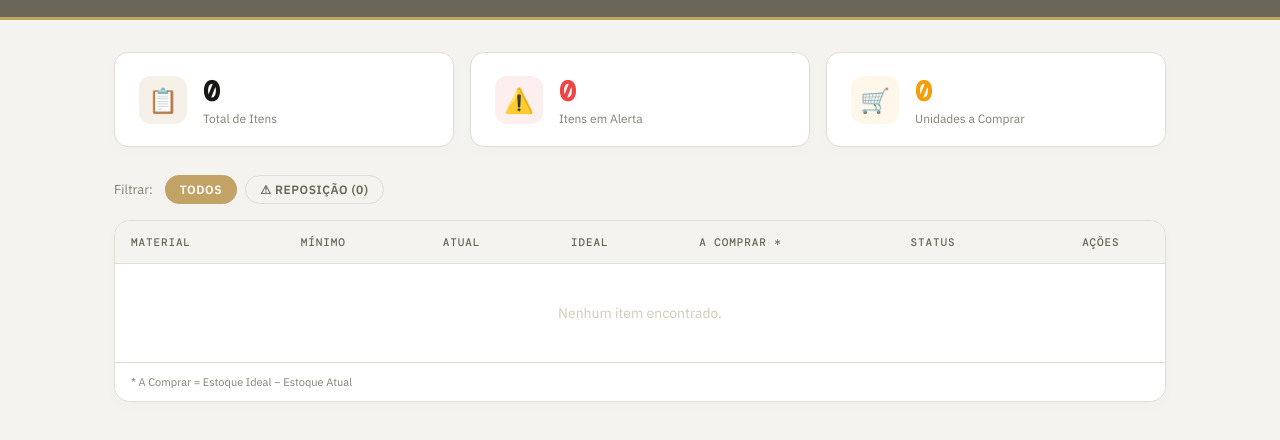
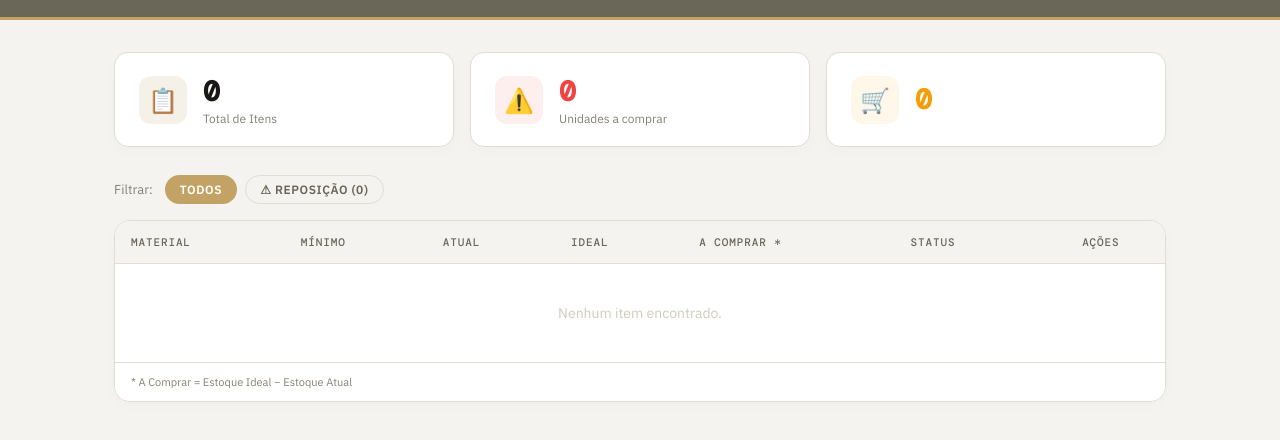
Before and after one commit to MarcosSantt/versah-estoque, a plain HTML site: page login.html in a window 1280 px wide. Shown: the part 76-516 px from the top of the page. Drawn offline with nearby package versions, Linux system fonts and the light colour scheme.

Commit message:
Update login.html

```diff
--- a/login.html
+++ b/login.html
@@ -472,14 +472,13 @@
       <div class="kpi-icon" style="background:#ef444415; color: var(--red);">⚠️</div>
       <div>
         <div class="kpi-value" id="kpi-alerta-val" style="color:var(--red)">0</div>
-        <div class="kpi-label">Itens em Alerta</div>
+        <div class="kpi-label">Unidades a comprar</div>
       </div>
     </div>
     <div class="kpi-card" id="kpi-comprar">
       <div class="kpi-icon" style="background:#f59e0b15; color: var(--yellow);">🛒</div>
       <div>
         <div class="kpi-value" id="kpi-comprar-val" style="color:var(--yellow)">0</div>
-        <div class="kpi-label">Unidades a Comprar</div>
       </div>
     </div>
   </div>
```
